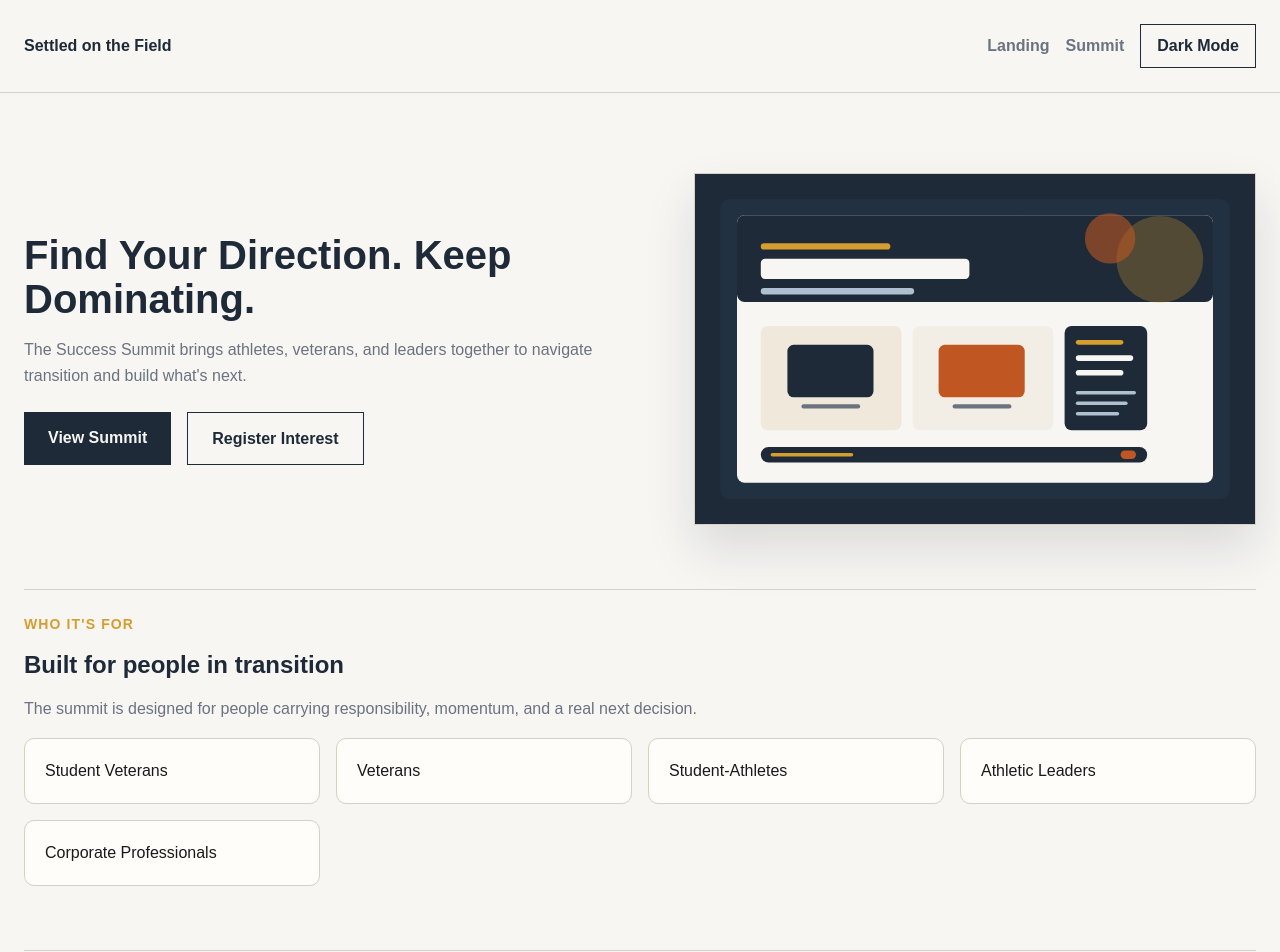
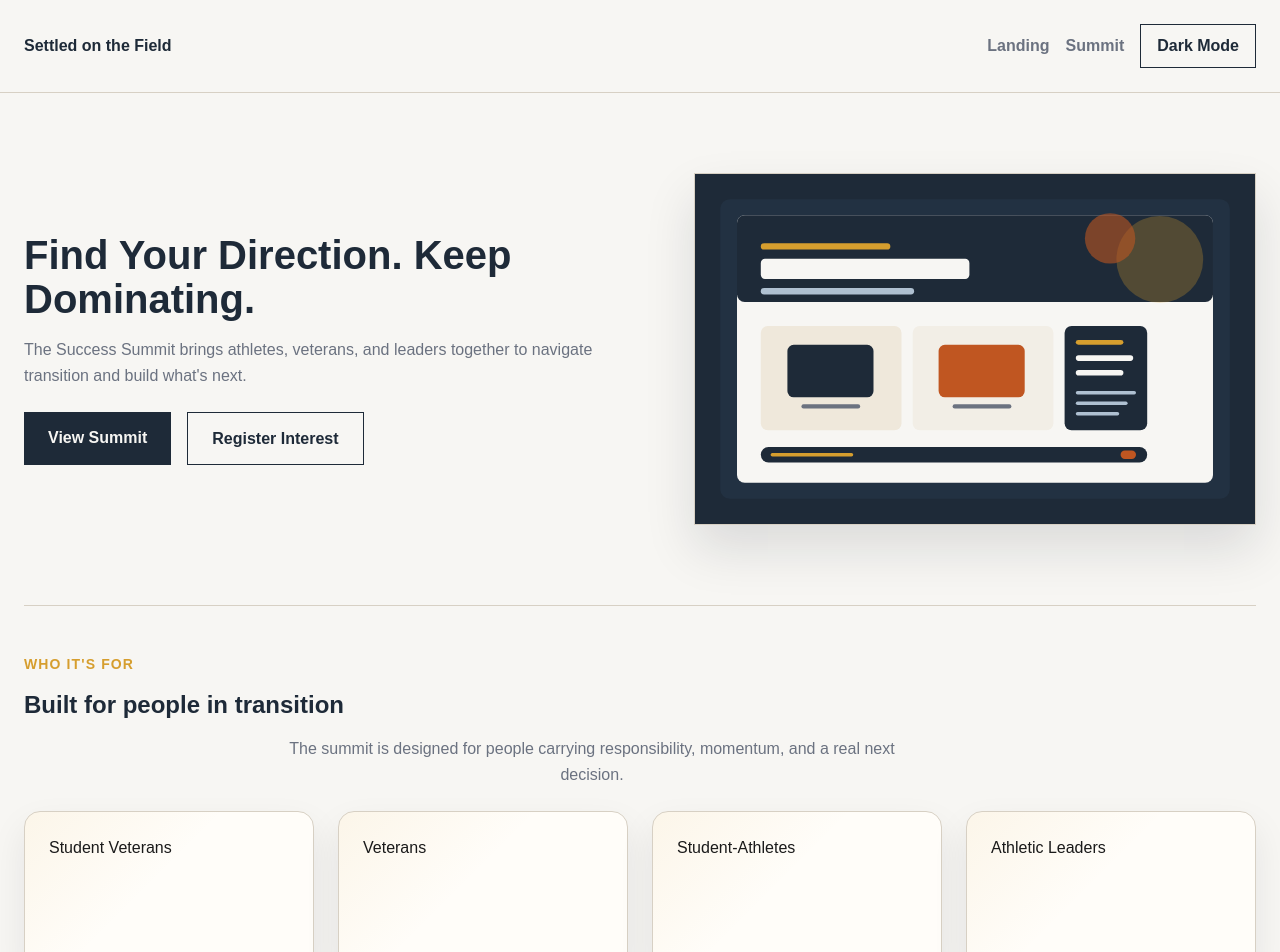
Before and after one commit to gacurl/settled-field-platform, a Next.js app: page / in a window 1280 px wide. Shown: the top 952 px of the page. Built offline with nearby package versions, Linux system fonts and the light colour scheme.

Commit message:
Issue 6-6: improve landing layout rhythm and audience sections

```diff
--- a/app/globals.css
+++ b/app/globals.css
@@ -239,6 +239,9 @@ a:hover {
   border: 1px solid var(--color-border);
   border-radius: 4px;
 }
+/* ==========================================================================
+   Public site layout
+   ========================================================================== */
 
 .public-page {
   width: 100%;
@@ -248,8 +251,9 @@ a:hover {
 
 .public-section {
   width: 100%;
-  padding-top: var(--space-8);
-  padding-bottom: var(--space-8);
+  padding-top: var(--space-12);
+  padding-bottom: var(--space-12
+  );
 }
 
 .public-section--hero {
@@ -257,7 +261,7 @@ a:hover {
 }
 
 .public-section--bordered {
-  padding-top: var(--space-6);
+  padding-top: var(--space-12);
   border-top: 1px solid var(--color-border);
 }
 
@@ -286,14 +290,21 @@ a:hover {
 
 .public-section__body,
 .public-section__list {
-  max-width: var(--copy-width);
+  max-width: 42rem;
   margin: 0;
   color: var(--color-muted);
   line-height: 1.6;
 }
 
 .public-section__copy {
-  max-width: 64rem;
+  max-width: 48rem;
+  margin-left: auto;
+  margin-right: auto;
+  text-align: center;
+}
+
+.public-section--centered .public-actions {
+  justify-content: center;
 }
 
 .public-section__list {
@@ -358,12 +369,16 @@ a:hover {
   margin-top: var(--space-6);
 }
 
+/* ==========================================================================
+   Public cards and visual blocks
+   ========================================================================== */
+
 .audience-grid {
   display: grid;
   width: 100%;
   grid-template-columns: repeat(auto-fit, minmax(240px, 1fr));
-  gap: 1rem;
-  margin-top: 1rem;
+  gap: var(--space-6);
+  margin-top: var(--space-6);
 }
 
 .audience-grid--full {
@@ -372,12 +387,30 @@ a:hover {
 }
 
 .audience-card {
-  padding: 1.25rem;
+  display: grid;
+  gap: var(--space-4);
+  min-height: 10rem;
+  padding: var(--space-6);
   border: 1px solid var(--color-border);
-  border-radius: 10px;
-  background: var(--color-surface);
+  border-radius: 16px;
+  background:
+    linear-gradient(135deg, rgba(214, 158, 46, 0.08), transparent 45%),
+    var(--color-surface);
   color: var(--color-text);
-  font-weight: 500;
+  box-shadow: 0 16px 36px rgba(17, 24, 39, 0.08);
+}
+
+.audience-card h3 {
+  margin: 0;
+  color: var(--color-primary);
+  font-size: 1.15rem;
+  line-height: 1.2;
+}
+
+.audience-card p {
+  margin: 0;
+  color: var(--color-muted);
+  line-height: 1.6;
 }
 
 .public-button,
```
